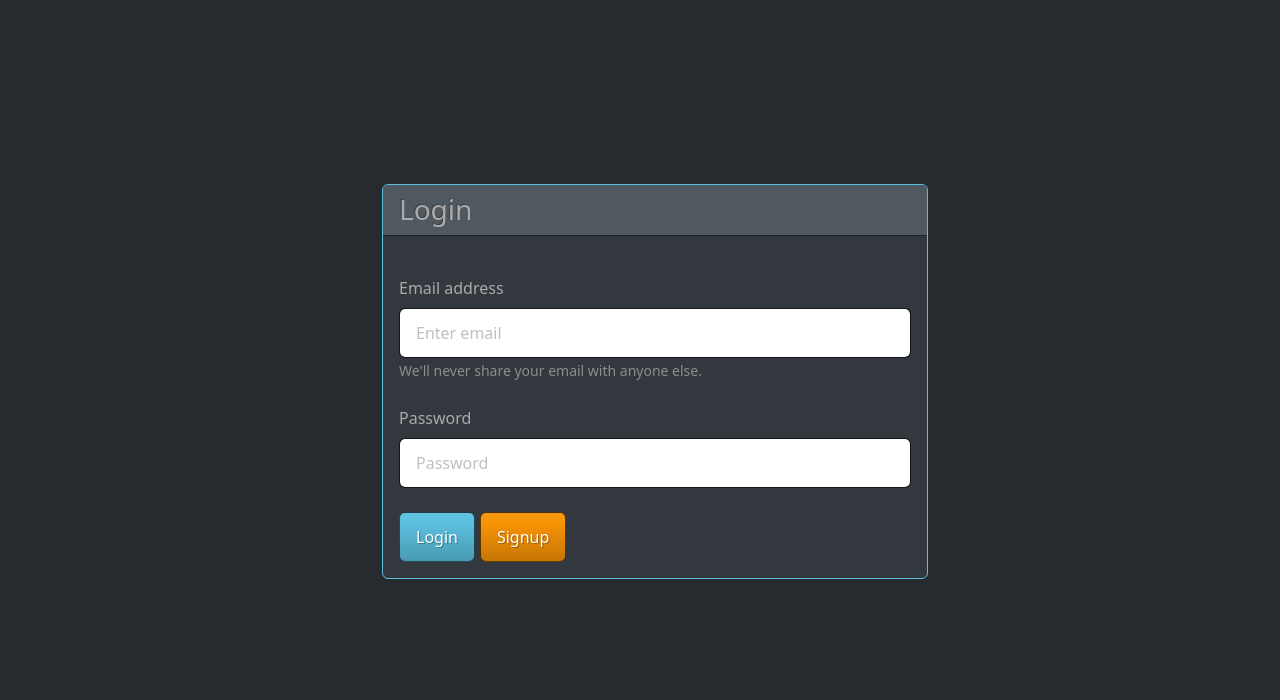
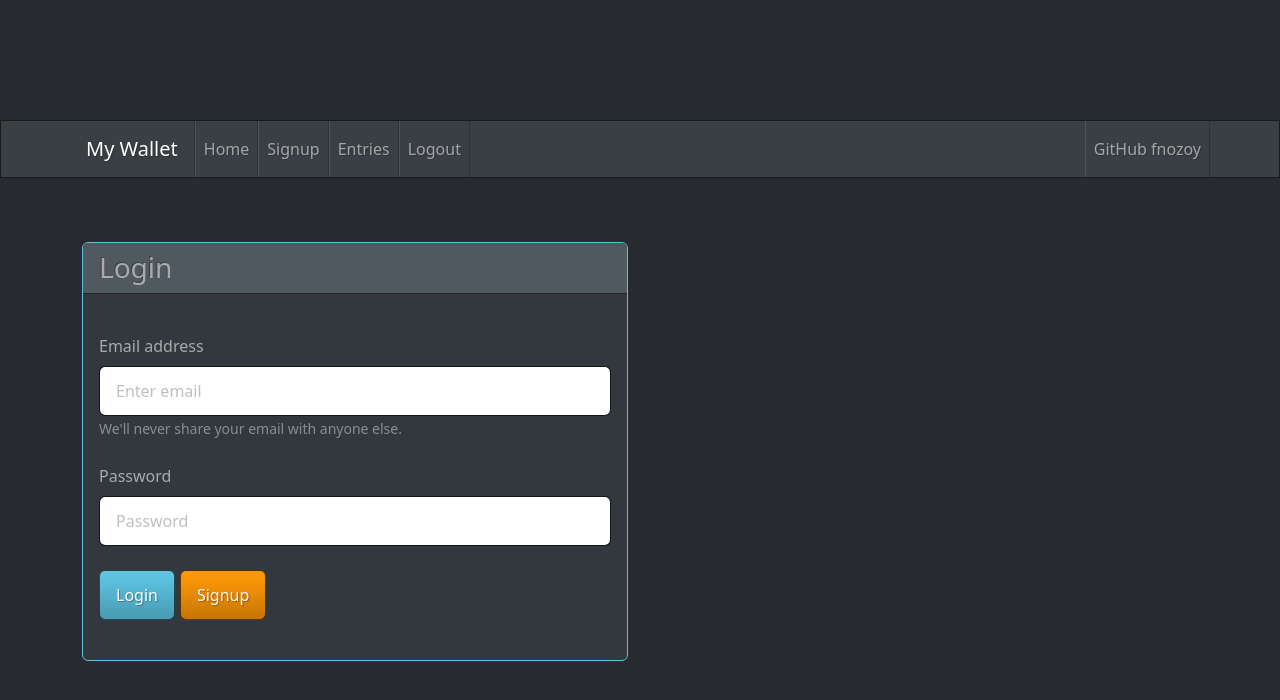
Before and after one commit to fnozoy/MyWallet-front, a React (Create React App) app: page /#/login in a window 1280 px wide. Shown: the top 700 px of the page. Built offline with nearby package versions, Linux system fonts and the light colour scheme.

Commit message:
intermediate sync before setup axios to every component

```diff
--- a/package.json
+++ b/package.json
@@ -6,9 +6,11 @@
     "@testing-library/jest-dom": "^5.11.4",
     "@testing-library/react": "^11.1.0",
     "@testing-library/user-event": "^12.1.10",
+    "axios": "^0.21.1",
     "bootswatch": "^5.0.2",
     "react": "^17.0.2",
     "react-dom": "^17.0.2",
+    "react-router-dom": "^5.2.0",
     "react-scripts": "4.0.3",
     "web-vitals": "^1.0.1"
   },
--- a/src/App.js
+++ /dev/null
@@ -1,16 +0,0 @@
-import React from 'react';
-import 'bootswatch/dist/slate/bootstrap.css'
-import Login from './views/login'
-import './custom.css'
-
-class App extends React.Component{
-  render(){
-    return(
-      <div>
-          <Login />
-      </div>
-    )
-  }
-}
-
-export default App;
--- /dev/null
+++ b/src/app/apiservice.js
@@ -0,0 +1 @@
+import axios from 'axios'
--- /dev/null
+++ b/src/component/navbar.js
@@ -0,0 +1,35 @@
+import React from 'react';
+import NavbarItem from './navbaritem'
+function Navbar(){
+    return(
+
+        <div className="navbar navbar-expand-lg fixed-=tp navbar-dark bg-primary">
+            <div className="container">
+                <a className="navbar-brand" href="#/home">My Wallet</a>
+                <button className="navbar-toggler" type="button"
+                        data-bs-toggle="collapse" data-bs-target="#navbarResponsive"
+                        aria-controls="navbarResponsive" aria-expanded="false"
+                        aria-label="Toggle navigation">
+                    <span className="navbar-toggler-icon"></span>
+                </button>
+                <div className="collapse navbar-collapse" id="navbarResponsive">
+                    <ul className="navbar-nav">
+                        <NavbarItem href="#/home" label="Home"/>
+                        <NavbarItem href="#/signup" label="Signup"/>
+                        <NavbarItem href="#/entries" label="Entries"/>
+                        <NavbarItem href="#/login" label="Logout"/>
+                    </ul>
+                    <ul className="navbar-nav ms-md-auto">
+                        <li className="nav-item">
+                            <a target="_blank" rel="noopener" className="nav-link" href="https://github.com/fnozoy/"><i className="fa fa-github"></i> GitHub fnozoy </a>
+                        </li>
+                    </ul>
+                </div>
+            </div>
+        </div>
+
+
+    )
+}
+
+export default Navbar
--- /dev/null
+++ b/src/component/navbaritem.js
@@ -0,0 +1,11 @@
+import React from 'react'
+
+function NavbarItem (props){
+    return(
+        <li className="nav-item">
+            <a className="nav-link" href={props.href}> {props.label}
+            </a>
+        </li>
+    )
+}
+export default NavbarItem
--- a/src/index.js
+++ b/src/index.js
@@ -1,5 +1,5 @@
 import React from 'react';
 import ReactDOM from 'react-dom';
-import App from './App';
+import App from './main/App';
 
-ReactDOM.render(<App />,  document.getElementById('root'));
+ReactDOM.render(<App />, document.getElementById('root'));
--- /dev/null
+++ b/src/main/App.js
@@ -0,0 +1,22 @@
+import React from 'react';
+import 'bootswatch/dist/slate/bootstrap.css'
+import '../custom.css'
+import Navbar from '../component/navbar'
+import Routes from './routes';
+
+class App extends React.Component{
+  render(){
+    return(
+    <>
+      <Navbar />
+      <div className="container">
+        <div>
+            <Routes />
+        </div>
+      </div>
+    </>
+    )
+  }
+}
+
+export default App;
--- /dev/null
+++ b/src/main/routes.js
@@ -0,0 +1,21 @@
+import React from 'react'
+import Login from '../views/login'
+import Signup from '../views/signup'
+import Home from '../views/home'
+import { Route, Switch, HashRouter } from 'react-router-dom'
+
+function Routes(){
+    return (
+
+        <HashRouter>
+            <Switch>
+                <Route path="/login" component={Login} />
+                <Route path="/signup" component={Signup} />
+                <Route path="/home" component={Home} />
+            </Switch>
+        </HashRouter>
+
+    )
+}
+
+export default Routes;
--- /dev/null
+++ b/src/views/home.js
@@ -0,0 +1,47 @@
+import React from 'react';
+import Card from '../component/card'
+import { withRouter } from 'react-router-dom'
+import axios from 'axios'
+
+class Home extends React.Component{
+
+    state = {
+        balance: 0
+    }
+
+    componentDidMount(){
+        const userLoggedString = localStorage.getItem('_user_logged')
+        const userLogged = JSON.parse(userLoggedString)
+        axios.get(`http://localhost:8080/api/entry/v1/getbalance/${userLogged.id}`)
+        .then( response => {
+            this.setState({balance: response.data})
+        }).catch(error => {
+            console.log("did not finde the balance")
+        })
+    }
+
+    render(){
+        return(
+            <div className="jumbotron">
+                <h1 className="display-3">Welcome!</h1>
+                <p className="lead">This is your finance system.</p>
+                <p className="lead">You own US$ {this.state.balance} </p>
+                <hr className="my-4" />
+                <p>This your administrative area, use the menu or the buttons below to navigate My Wallet.</p>
+                <p className="lead">
+                    <a className="btn btn-primary btn-lg"
+                        href="#/signup"
+                        role="button"><i className="pi pi-users"></i>
+                        New user signup
+                    </a>
+                    <a className="btn btn-danger btn-lg"
+                        href="#/entries"
+                        role="button"><i className="pi pi-money-bill"></i>
+                        Your wallet entries
+                    </a>
+                </p>
+            </div>
+        )
+    }
+}
+export default withRouter ( Home )
--- a/src/views/login.js
+++ b/src/views/login.js
@@ -1,22 +1,40 @@
 import React from 'react';
 import Card from '../component/card'
+import { withRouter } from 'react-router-dom'
+import axios from 'axios'
 
 
 class Login extends React.Component{
     state = {
         email: '',
-        pswd: ''
+        pswd: '',
+        errorMessage: ''
     }
-    ingress = () => {
-        console.log('email: ', this.state.email)
-        console.log('password: ', this.state.pswd)
+
+    authenticate = () => {
+        axios.post('http://localhost:8080/api/v1/user/authenticate', {
+            id: '',
+            name:'',
+            email: this.state.email,
+            pswd: this.state.pswd
+        }).then( response => {
+            localStorage.setItem('_user_logged', JSON.stringify(response.data))
+            this.props.history.push('/home')
+        }).catch(error => {
+            this.setState({errorMessage: error.response.data})
+        })
+    }
+
+    prepareSignup = () => {
+        this.props.history.push('/signup')
     }
 
   render(){
     return(
-      <div className="container">
         <div className="row">
-                <div className="col-md-6" style={ {position: 'relative', left: '300px'}}>
+            <div className="col-md-6">
+                <div className="col-lg-12">
+                    <div className="bs-component">
                         <div className="bs-docs-section">
                             <Card title="Login" >
                                 <div className="form-group">
@@ -31,10 +49,17 @@ class Login extends React.Component{
 
                                 <br />
 
-                            <button onClick={ this.ingress } type="button" className="btn btn-info">Login</button>
-                            <button onClick={ this.ingress } type="button" className="btn btn-warning">Signup</button>
+                                <button onClick={ this.authenticate } type="button" className="btn btn-info">Login</button>
+                                <button onClick={ this.prepareSignup } type="button" className="btn btn-warning">Signup</button>
 
+                                <div className="row">
+                                    <br />
+                                    <span>
+                                        <p className="text-danger">{this.state.errorMessage}</p>
+                                    </span>
+                                </div>
                             </Card>
+                        </div>
                     </div>
                 </div>
             </div>
@@ -44,4 +69,4 @@ class Login extends React.Component{
 
 }
 
-export default Login;
+export default withRouter ( Login )
--- /dev/null
+++ b/src/views/signup.js
@@ -0,0 +1,57 @@
+import React from 'react';
+import Card from '../component/card'
+import { withRouter } from 'react-router-dom'
+
+class Signup extends React.Component{
+
+    state = {
+        name: '',
+        email: '',
+        pswd: '',
+        pswd2: ''
+    }
+    signup = () => {
+        console.log('name: ', this.state.name)
+        console.log('email: ', this.state.email)
+        console.log('password: ', this.state.pswd)
+        console.log('password2: ', this.state.pswd2)
+    }
+
+    navigateLogin = () => {
+        this.props.history.push('/login')
+    }
+
+    render(){
+        return (
+        <Card title="Signup new user">
+            <div className="row">
+            <div className="col-lg-12">
+                <div className="bs-component">
+                <div className="form-group">
+                    <label htmlFor="name" className="form-label mt-4">  Name  </label>
+                    <input type="name" value={this.state.name} onChange={(e) => this.setState({ name: e.target.value })} className="form-control" id="name" aria-describedby="nameHelp" placeholder="Enter your name"/>
+                </div>
+                <div className="form-group">
+                    <label htmlFor="email" className="form-label mt-4">  Email  </label>
+                    <input type="email" value={this.state.email} onChange={(e) => this.setState({ email: e.target.value })} className="form-control" id="email" aria-describedby="nameHelp" placeholder="Enter your email"/>
+                </div>
+                <div className="form-group">
+                    <label htmlFor="pswd" className="form-label mt-4">  Password  </label>
+                    <input type="pswd" value={this.state.pswd} onChange={(e) => this.setState({ pswd: e.target.value })} className="form-control" id="pswd" aria-describedby="nameHelp" placeholder="Enter your passwrod"/>
+                </div>
+                <div className="form-group">
+                    <label htmlFor="pswd2" className="form-label mt-4">  Password confirmation  </label>
+                    <input type="pswd2" value={this.state.pswd2} onChange={(e) => this.setState({ pswd2: e.target.value })} className="form-control" id="pswd2" aria-describedby="nameHelp" placeholder="Enter your password again"/>
+                </div>
+                <br />
+                <button onClick={ this.signup } type="button" className="btn btn-info">Signup to My Wallet</button>
+                <button onClick={ this.navigateLogin } type="button" className="btn btn-warning">Cancel</button>
+                </div>
+            </div>
+            </div>
+        </Card>
+        );
+    }
+}
+
+export default withRouter ( Signup )
```
Also changed, not shown: 2 other files (tests, documents, lock files or other folders). Lines whose indentation alone changed are shown as unchanged.
